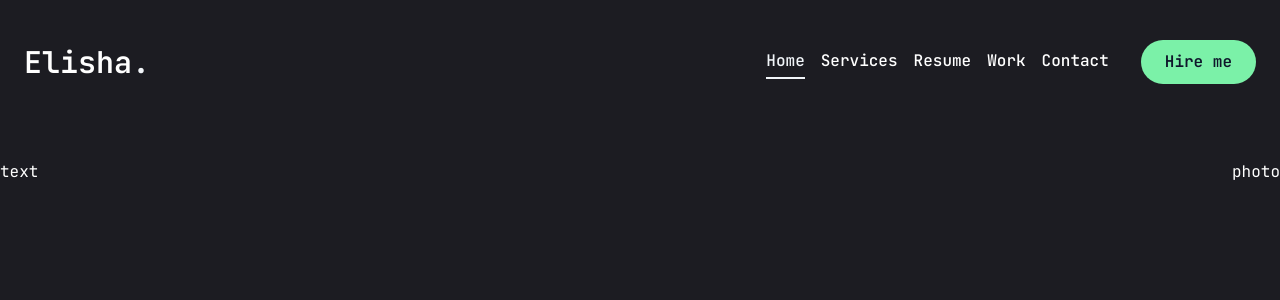
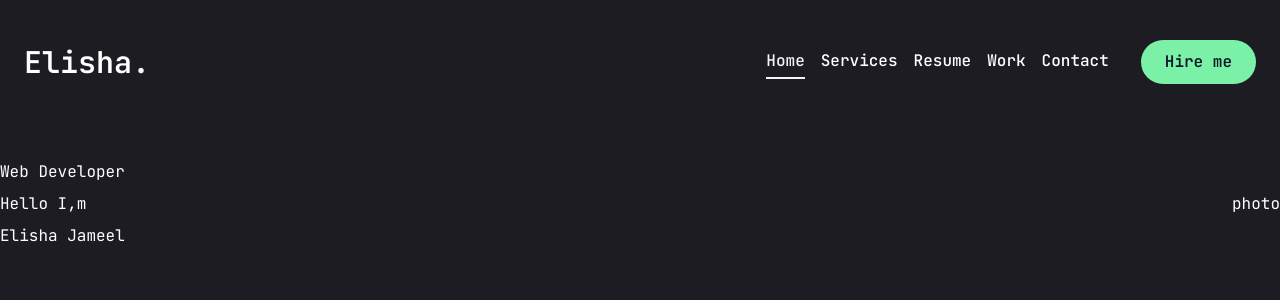
Before and after one commit to elishabhatti/elisha-portfolio, a Next.js app: page / in a window 1280 px wide. Shown: the top 300 px of the page. Built offline with nearby package versions, Linux system fonts and the light colour scheme.

Commit message:
added heading of the text

```diff
--- a/app/page.jsx
+++ b/app/page.jsx
@@ -6,7 +6,14 @@ const page = () => {
     <section className="w-full">
       <div className="container mx-auto h-full">
         <div className="flex flex-col xl:flex-row items-center justify-between xl:pt-8 pb-24">
-          <div>text</div>
+          {/* text */}
+          <div className="text-center xl:text-left">
+            <span>Web Developer</span>
+            <h1 className="h1">
+              Hello I,m <br /> <span>Elisha Jameel</span>
+            </h1>
+          </div>
+          {/* photo */}
           <div>photo</div>
         </div>
       </div>
```
